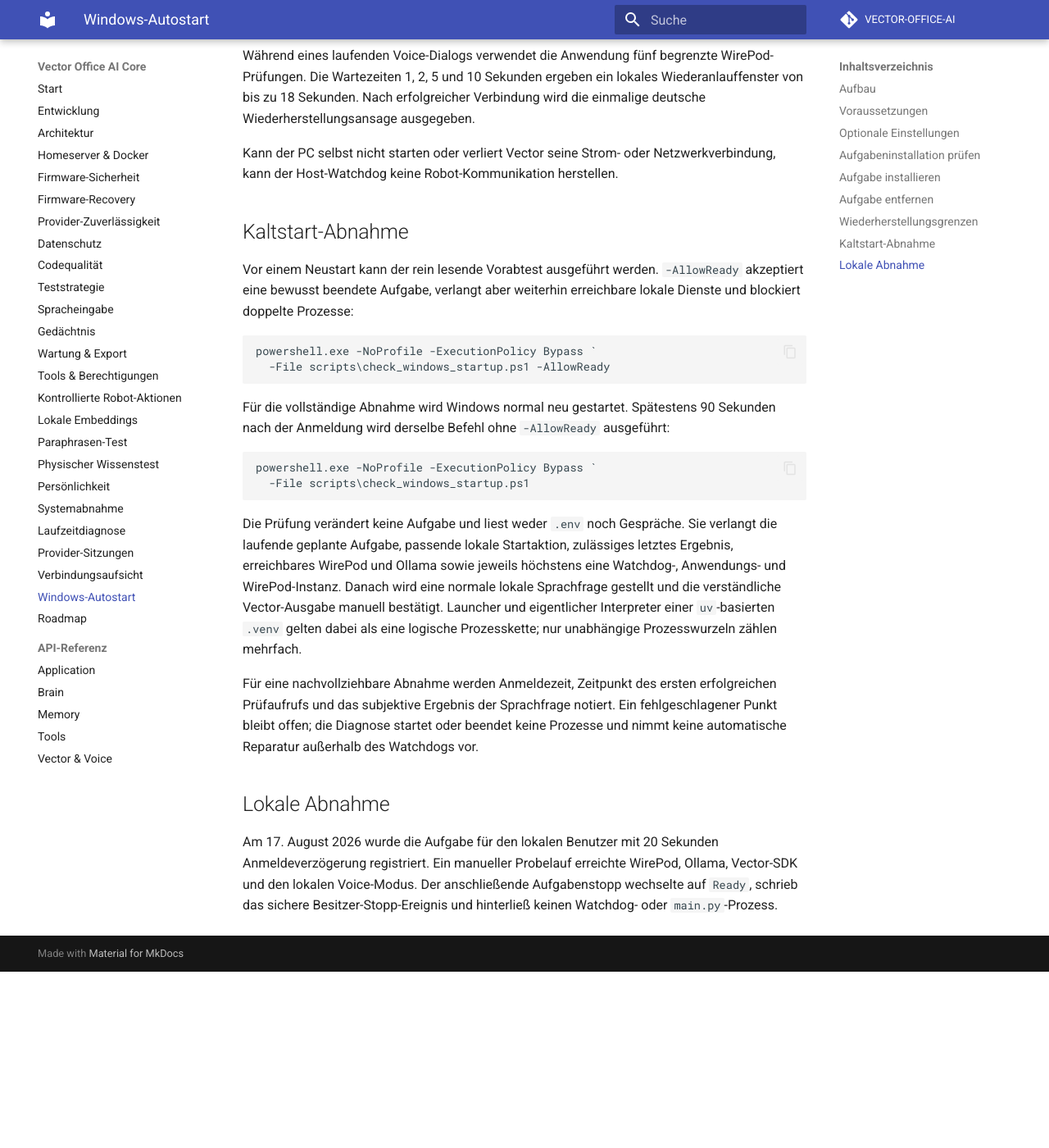
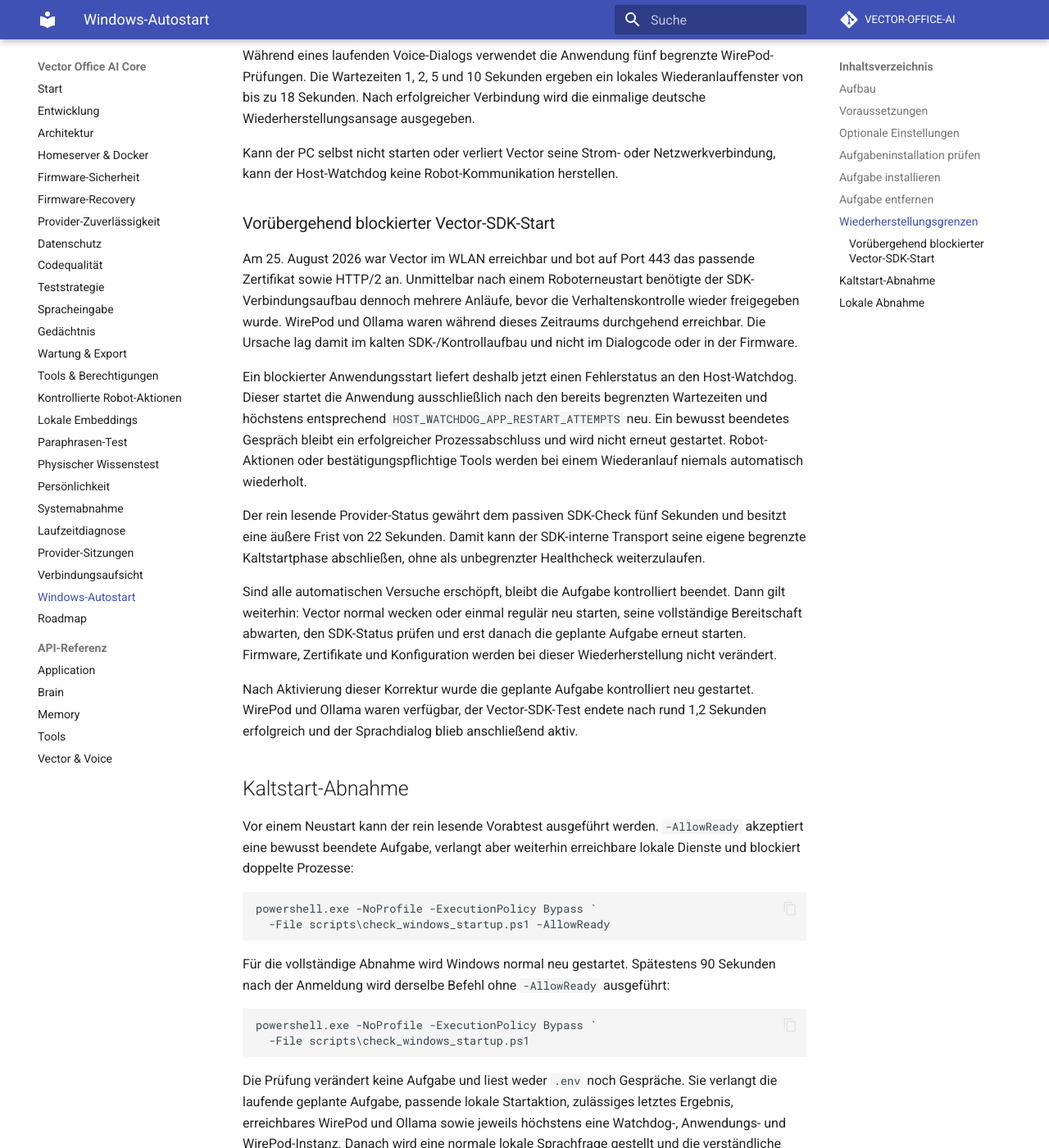
Before and after one commit to andrewojak1618-debug/VECTOR-OFFICE-AI, an MkDocs documentation site: the page built from docs/windows-startup.md, in a window 1280 px wide and 1400 px high, scrolled down 2803 px. Shown: the whole window at 82% size. Built offline with MkDocs 1.6.1 and Material for MkDocs 9.7.7, drawn with Linux system fonts in a browser that asks for light colours; comment, search, counter and statistics services are not loaded; before the commit the page ends 3988 px from its top, so only the background shows below that.

Commit message:
fix: harden Vector SDK startup recovery

```diff
--- a/docs/windows-startup.md
+++ b/docs/windows-startup.md
@@ -124,6 +124,38 @@
 Kann der PC selbst nicht starten oder verliert Vector seine Strom- oder
 Netzwerkverbindung, kann der Host-Watchdog keine Robot-Kommunikation herstellen.
 
+### Vorübergehend blockierter Vector-SDK-Start
+
+Am 25. August 2026 war Vector im WLAN erreichbar und bot auf Port 443 das
+passende Zertifikat sowie HTTP/2 an. Unmittelbar nach einem Roboterneustart
+benötigte der SDK-Verbindungsaufbau dennoch mehrere Anläufe, bevor die
+Verhaltenskontrolle wieder freigegeben wurde. WirePod und Ollama waren während
+dieses Zeitraums durchgehend erreichbar. Die Ursache lag damit im kalten
+SDK-/Kontrollaufbau und nicht im Dialogcode oder in der Firmware.
+
+Ein blockierter Anwendungsstart liefert deshalb jetzt einen Fehlerstatus an den
+Host-Watchdog. Dieser startet die Anwendung ausschließlich nach den bereits
+begrenzten Wartezeiten und höchstens entsprechend
+`HOST_WATCHDOG_APP_RESTART_ATTEMPTS` neu. Ein bewusst beendetes Gespräch bleibt
+ein erfolgreicher Prozessabschluss und wird nicht erneut gestartet. Robot-
+Aktionen oder bestätigungspflichtige Tools werden bei einem Wiederanlauf niemals
+automatisch wiederholt.
+
+Der rein lesende Provider-Status gewährt dem passiven SDK-Check fünf Sekunden
+und besitzt eine äußere Frist von 22 Sekunden. Damit kann der SDK-interne
+Transport seine eigene begrenzte Kaltstartphase abschließen, ohne als
+unbegrenzter Healthcheck weiterzulaufen.
+
+Sind alle automatischen Versuche erschöpft, bleibt die Aufgabe kontrolliert
+beendet. Dann gilt weiterhin: Vector normal wecken oder einmal regulär neu
+starten, seine vollständige Bereitschaft abwarten, den SDK-Status prüfen und
+erst danach die geplante Aufgabe erneut starten. Firmware, Zertifikate und
+Konfiguration werden bei dieser Wiederherstellung nicht verändert.
+
+Nach Aktivierung dieser Korrektur wurde die geplante Aufgabe kontrolliert neu
+gestartet. WirePod und Ollama waren verfügbar, der Vector-SDK-Test endete nach
+rund 1,2 Sekunden erfolgreich und der Sprachdialog blieb anschließend aktiv.
+
 ## Kaltstart-Abnahme
 
 Vor einem Neustart kann der rein lesende Vorabtest ausgeführt werden. `-AllowReady`
--- a/main.py
+++ b/main.py
@@ -10,8 +10,9 @@
 
 
 def main() -> None:
-    """Startet Vector Office AI Core mit den lokalen Umgebungseinstellungen."""
-    run_application(settings)
+    """Startet die Anwendung und signalisiert Startblockaden an den Watchdog."""
+    if not run_application(settings):
+        raise SystemExit(1)
 
 
 if __name__ == "__main__":
```
Also changed, not shown: CHANGELOG.md (+9 -1 lines), README.md (+40 -1 lines), docs/voice.md (+5 -0 lines), 8 other files.
